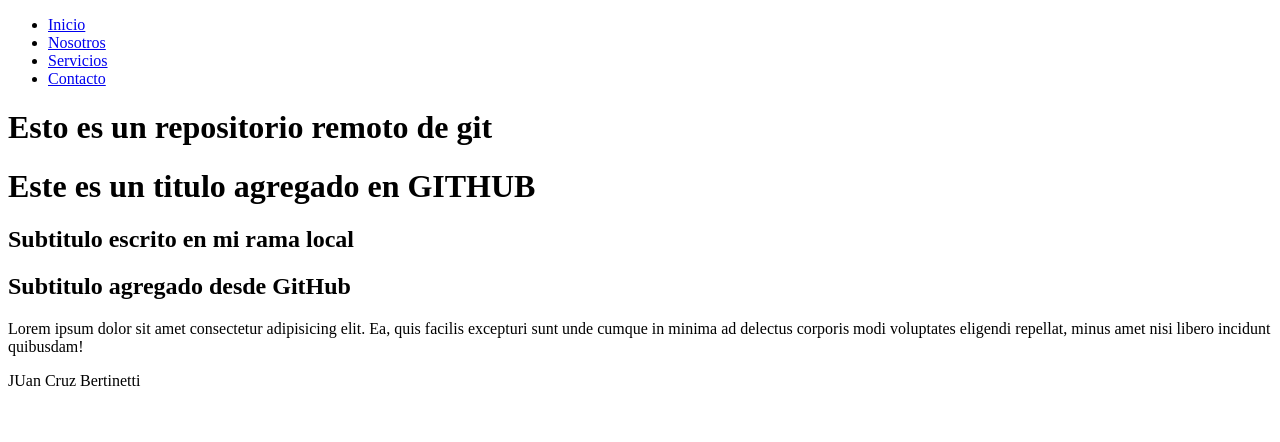
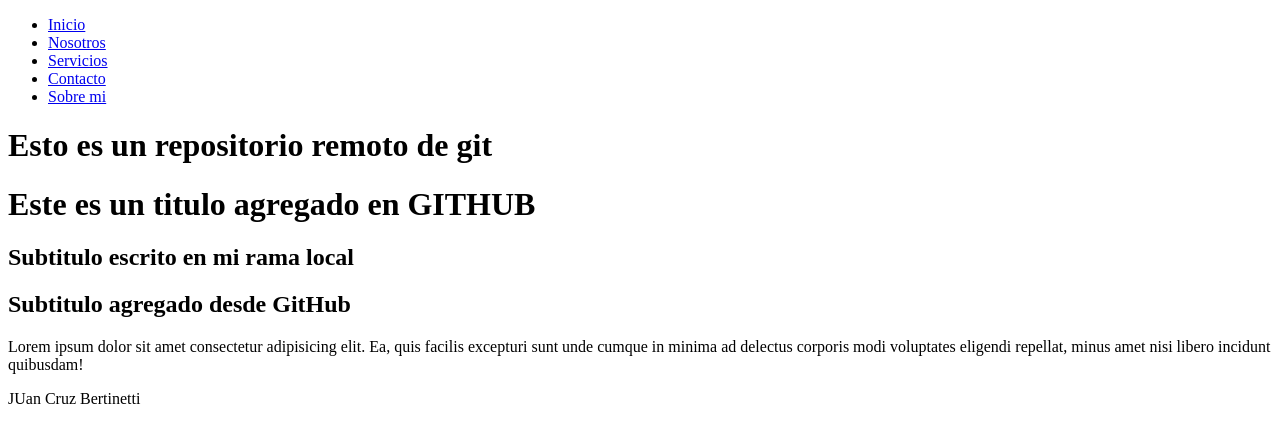
Before and after one commit to cdoller/tp3d-prueba-git, a plain HTML site: page index.html in a window 1280 px wide. Drawn offline with Linux system fonts and the light colour scheme.

Commit message:
agregue un link en el navbar

```diff
--- a/index.html
+++ b/index.html
@@ -12,6 +12,7 @@
           <li><a href="#nosotros">Nosotros</a></li>
           <li><a href="#servicios">Servicios</a></li>
           <li><a href="#contacto">Contacto</a></li>
+          <li><a href="#jc">Sobre mi</a></li>
         </ul>
       </nav>
     <h1>Esto es un repositorio remoto de git</h1>
```
